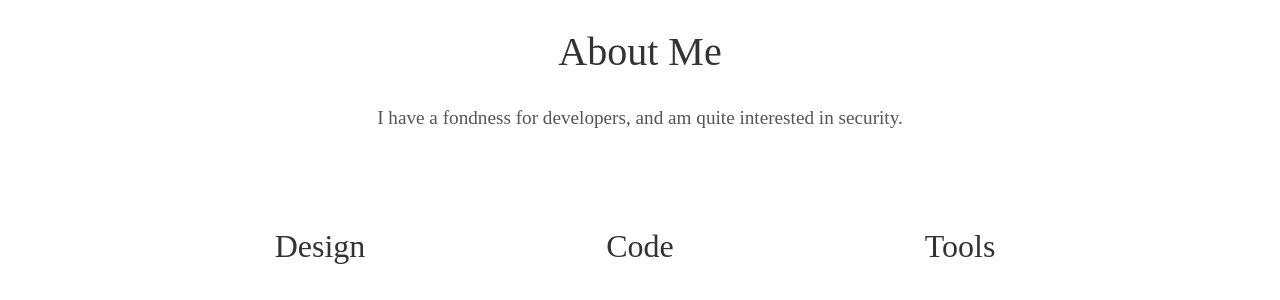
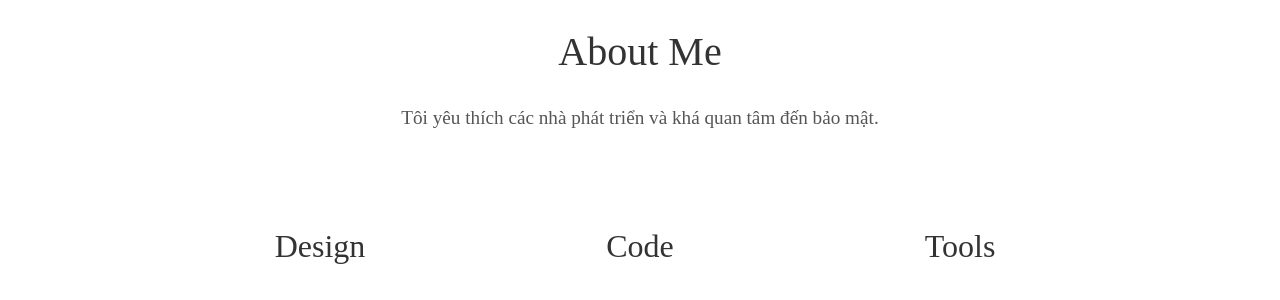
Before and after one commit to vanlam1412/cv, a Jekyll site: the page built from index.html, in a window 1280 px wide. Shown: the part 953-1253 px from the top of the page. Built offline with Jekyll 4.4.1, drawn with Linux system fonts in a browser that asks for light colours; some web fonts are replaced.

Commit message:
Update _config.yml

```diff
--- a/_config.yml
+++ b/_config.yml
@@ -6,7 +6,7 @@ description: Jekyll Theme Minimal Resume
 
 # User settings
 username: Nguyễn Văn Lắm
-user_description: I have a fondness for developers, and am quite interested in security.
+user_description: Tôi yêu thích các nhà phát triển và khá quan tâm đến bảo mật.
 user_title: fresher developer
 email: vanlam1412@gmail.com
 # twitter_username: lorem_ipsum
```
